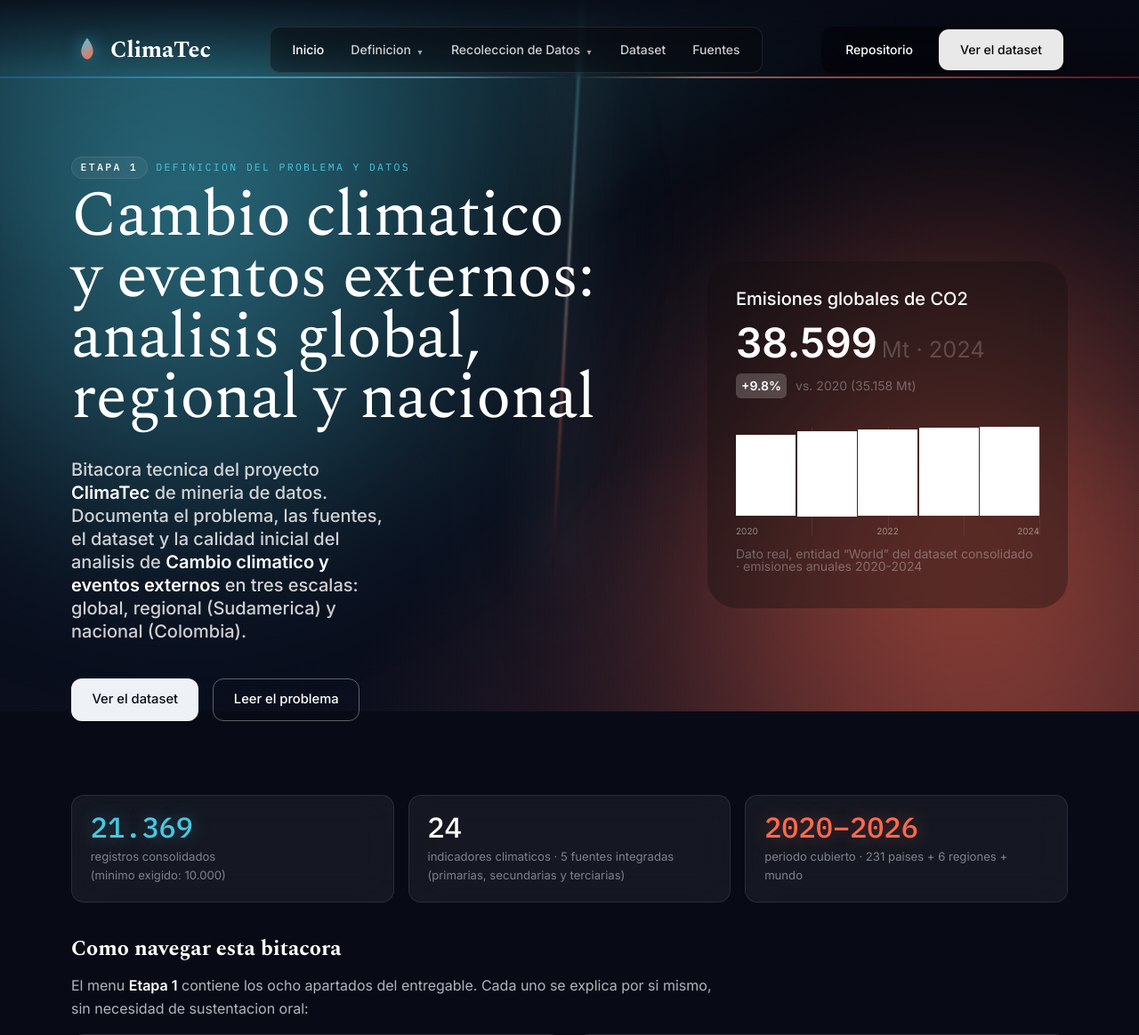
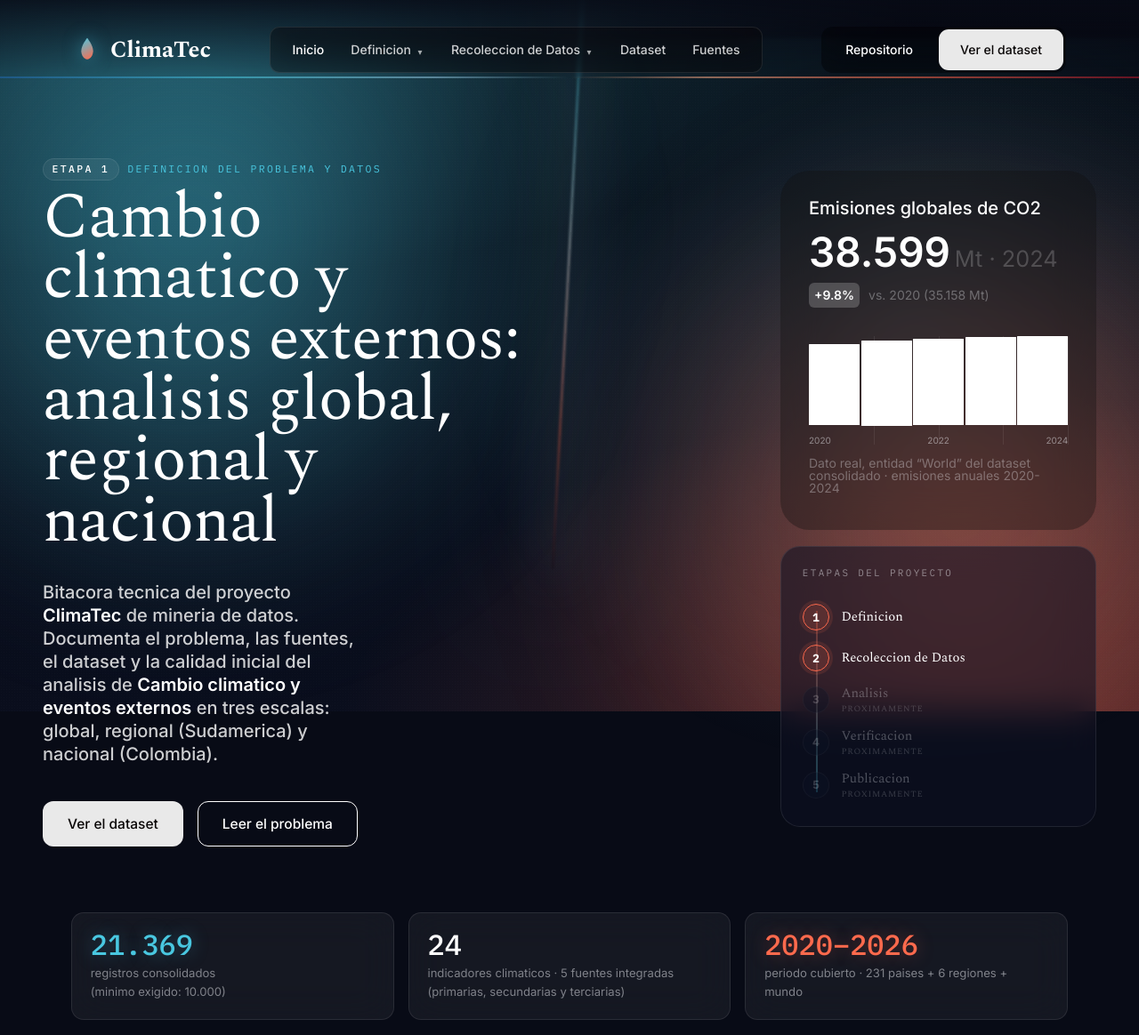
Before and after one commit to veels3122/ClimaTec, a Flask app: page / in a window 1280 px wide. Shown: the top 1164 px of the page at 89% size. Run offline with Flask 3, Linux system fonts and the light colour scheme.

Commit message:
Cambios data

```diff
--- a/climate-mining-app/static/css/apogee-hero.css
+++ b/climate-mining-app/static/css/apogee-hero.css
@@ -307,3 +307,53 @@
     background: radial-gradient(55% 70% at 78% 30%, rgba(73,199,224,.16), transparent 70%);
     pointer-events: none;
 }
+
+/* ==========================================================================
+   11) AJUSTE DE APROVECHAMIENTO DEL HERO (evita espacios vacios)
+   La columna izquierda (copy) crece para llenar el ancho disponible, de modo
+   que no queda un hueco grande en el centro entre el titulo y el panel
+   derecho. El panel derecho (tarjeta de CO2 + riel de Etapas) queda a la
+   derecha con ancho fijo. Se conserva el diseno, las animaciones y el
+   comportamiento responsive (en <1024px todo se apila).
+   ========================================================================== */
+#inicio-hero { min-height: auto; justify-content: flex-start; padding-top: 24px; padding-bottom: 24px; }
+
+.hero-panel-derecho { align-items: stretch; }
+.hero-panel-derecho .stat-card { max-width: none; margin: 0; }
+.hero-panel-derecho .etapas-rail { max-width: none; }
+
+@media (min-width: 1024px) {
+    /* El hero se ensancha mas alla del contenedor de 1120px, pero acotado
+       para que las dos columnas queden juntas (sin hueco central) y sin
+       provocar scroll horizontal. */
+    #inicio-hero {
+        min-height: auto;
+        justify-content: flex-start;
+        position: relative;
+        left: 50%;
+        transform: translateX(-50%);
+        width: min(1240px, 100vw - 80px);
+        max-width: none;
+        padding-top: clamp(24px, 5vh, 64px);
+        padding-bottom: clamp(32px, 6vh, 72px);
+        padding-left: 8px;
+        padding-right: 8px;
+    }
+    .hero-fila {
+        width: 100%;
+        align-items: center;
+        justify-content: space-between;
+        gap: clamp(40px, 4.5vw, 72px);
+    }
+    /* La copy crece y absorbe el espacio sobrante: cero hueco en el centro. */
+    .hero-copy { flex: 1 1 auto; max-width: 760px; }
+    .hero-copy h1 { max-width: 15ch; }
+    /* Panel derecho: ancho fijo comodo, tarjeta y riel al 100% de esa columna. */
+    .hero-panel-derecho { flex: 0 0 clamp(320px, 30%, 380px); width: auto; }
+}
+
+/* En pantallas medianas/pequenas todo se apila y se centra, sin huecos. */
+@media (max-width: 1023px) {
+    #inicio-hero { min-height: auto; padding-top: 24px; padding-bottom: 8px; }
+    .hero-panel-derecho { max-width: 460px; margin: 0 auto; }
+}
--- a/climate-mining-app/templates/index.html
+++ b/climate-mining-app/templates/index.html
@@ -2,7 +2,8 @@
 {% block titulo %}ClimaTec · Inicio{% endblock %}
 {% block contenido %}
 
-<section class="hero">
+<section id="inicio-hero">
+    <div class="hero-fila">
         <div class="hero-copy">
             <div class="animate-fade-down" style="animation-delay:0ms;">
                 <p class="eyebrow"><span class="paso">Etapa 1</span> Definicion del problema y datos</p>
@@ -23,6 +24,7 @@
             </div>
         </div>
 
+        <div class="hero-panel-derecho">
             {% if serie %}
             <div class="stat-card animate-fade-scale" style="animation-delay:500ms;">
                 <div class="stat-card-label">Emisiones globales de CO2</div>
@@ -43,6 +45,12 @@
                 <p class="stat-card-caption" style="margin-top:.9rem;">Dato real, entidad &ldquo;World&rdquo; del dataset consolidado &middot; emisiones anuales {{ serie.anio_inicio }}-{{ serie.anio_fin }}</p>
             </div>
             {% endif %}
+
+            <div id="etapas-rail" class="etapas-rail animate-fade-up" style="animation-delay:650ms;">
+                <p class="etapas-rail-titulo">Etapas del proyecto</p>
+            </div>
+        </div>
+    </div>
 </section>
 
 {% if resumen %}
```
Lines whose indentation alone changed are shown as unchanged.
